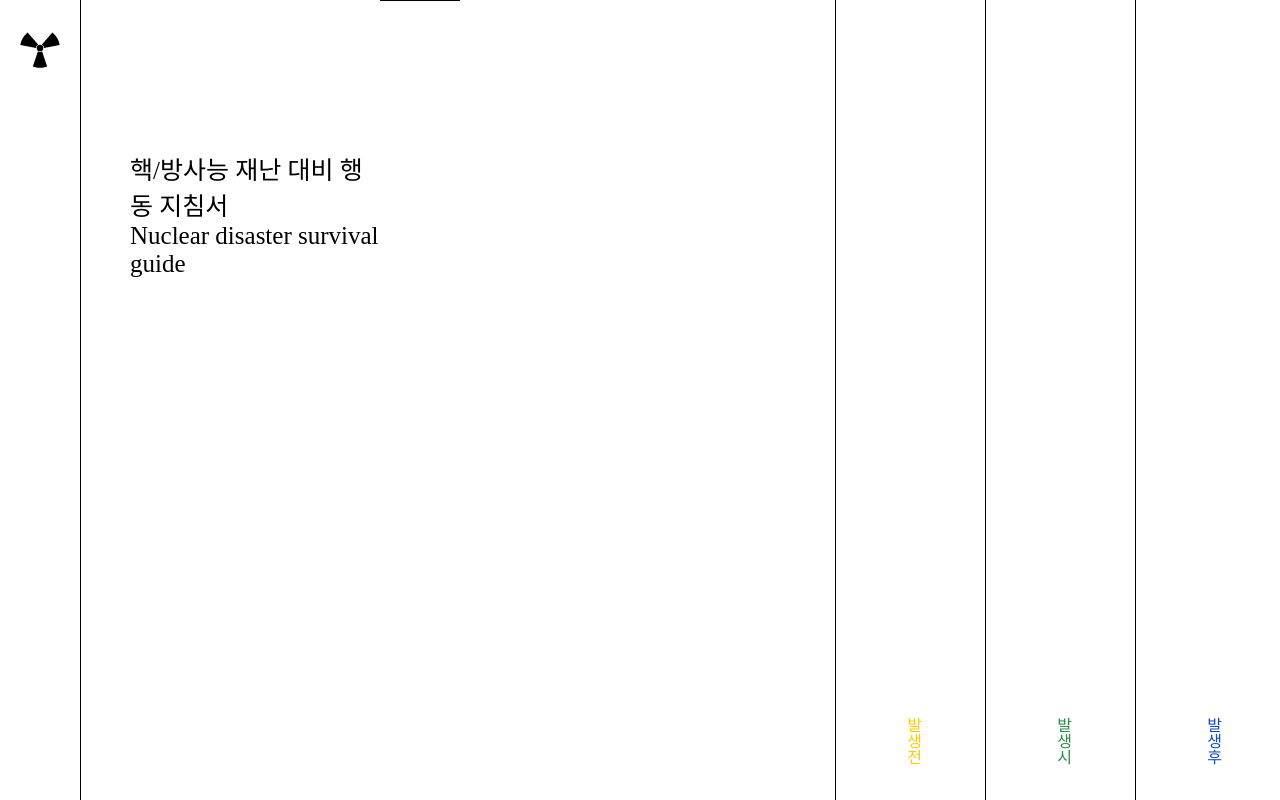
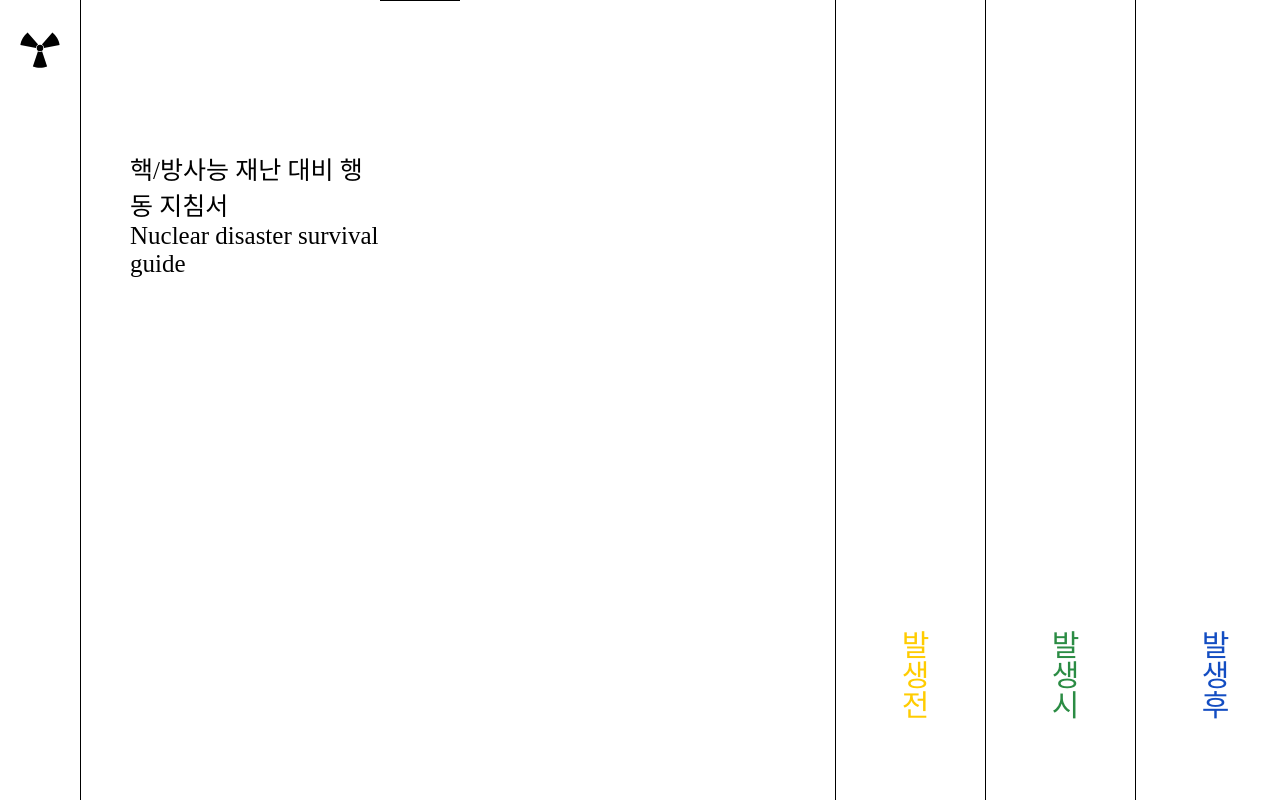
Before and after one commit to lvspndrs/Hogumama, a plain HTML site: page index.html in a window 1280 px wide. Drawn offline with Linux system fonts and the light colour scheme.

Commit message:
Add files via upload

```diff
--- a/css/desktop.css
+++ b/css/desktop.css
@@ -105,10 +105,11 @@
 
 	.section-header .titleb {
 		position: absolute;
-		bottom: 35px;
-		left: calc(50% - 10px);
+		bottom: 80px;
+		left: calc(50% - 20px);
 		writing-mode: vertical-rl;
 		text-orientation: mixed;
+		font-size: 30px;
 	}
 
 	.section-header .titlea {
```
